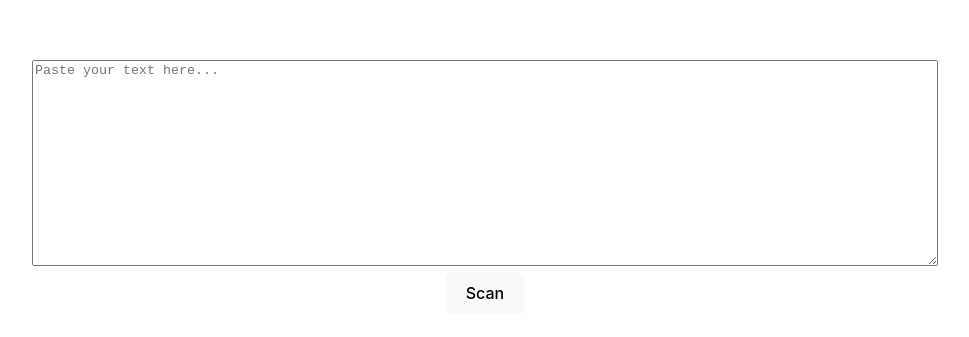
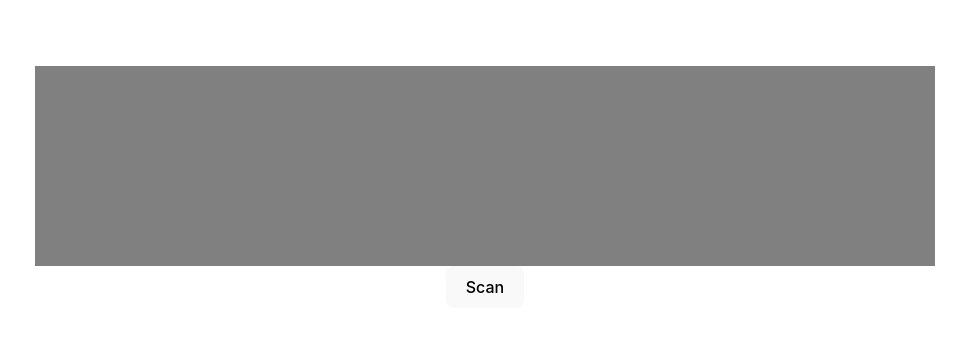
Before and after one commit to mytrofanov/vite-project-highligth-text, a React (Vite) app: page / in a window 1280 px wide. Shown: the part 213-550 px from the top of the page, without its empty margins (155-1124 px from the left). Built offline with nearby package versions, Linux system fonts and the light colour scheme.

Commit message:
feat: highligt

```diff
--- a/src/components/highlight.module.css
+++ b/src/components/highlight.module.css
@@ -2,3 +2,10 @@
     color: green;
     font-size: large;
 }
+
+.text {
+    width: 900px;
+    height: 200px; /* Ваші стилі для textarea */
+
+    background-color: gray;
+}
--- a/src/components/highlight.tsx
+++ b/src/components/highlight.tsx
@@ -1,21 +1,23 @@
-import { ReactNode, useState } from 'react';
+import React, { ReactNode, useState } from 'react';
 import styles from './highlight.module.css';
 
 interface HighlightProps {
-    text: string;
     searchText: string[];
 }
 
 export const Highlight = (props: HighlightProps) => {
-    const { text, searchText } = props;
+    const { searchText } = props;
+    const [inputText, setInputText] = useState<string>('');
     const [highlightedText, setHighlightedText] = useState<(string | ReactNode)[]>('');
+    const editableDivRef = React.useRef<HTMLDivElement>(null);
+    const textToShow = highlightedText.length > 0 ? highlightedText : inputText;
 
     const createRegex = () => {
         const searchTextRegex = searchText.map(word => `\\b${word}\\b`).join('|');
         return new RegExp(`(${searchTextRegex})`, 'gi');
     };
 
-    const handleScanClick = () => {
+    const highlightAndSet = (text: string) => {
         const parts = text.split(createRegex());
         const highlightedParts = parts.map((part, index) => {
             const isHighlighted = searchText.includes(part.toLowerCase());
@@ -31,10 +33,20 @@ export const Highlight = (props: HighlightProps) => {
         setHighlightedText(highlightedParts);
     };
 
+    const handleScanClick = () => {
+        if (!editableDivRef.current) return;
+        const editedText = editableDivRef.current.innerText;
+        console.log(editedText);
+        setInputText(editedText);
+        highlightAndSet(editedText);
+    };
+
     return (
         <div>
+            <div contentEditable="true" className={styles.text} ref={editableDivRef}>
+                {textToShow}
+            </div>
             <button onClick={handleScanClick}>Scan</button>
-            <div>{highlightedText && <div>{highlightedText}</div>}</div>
         </div>
     );
 };
--- a/src/components/text.tsx
+++ b/src/components/text.tsx
@@ -1,28 +1,11 @@
-import React from 'react';
-import styles from './text.module.css';
 import { Highlight } from './highlight.tsx';
 
 const Text = () => {
-    const [inputText, setInputText] = React.useState('');
-
     const wordList = ['word1', 'word2', 'word3'];
-
-    const handleInputChange = (event: { target: { value: React.SetStateAction<string> } }) => {
-        setInputText(event.target.value);
-    };
-
-    // Function to scan and highlight words
 
     return (
         <div>
-            <textarea
-                className={styles.text}
-                value={inputText}
-                onChange={handleInputChange}
-                placeholder="Paste your text here..."
-            ></textarea>
-            <Highlight text={inputText} searchText={wordList} />
-            {/*<button onClick={scanAndHighlight}>Scan</button>*/}
+            <Highlight searchText={wordList} />
         </div>
     );
 };
```
